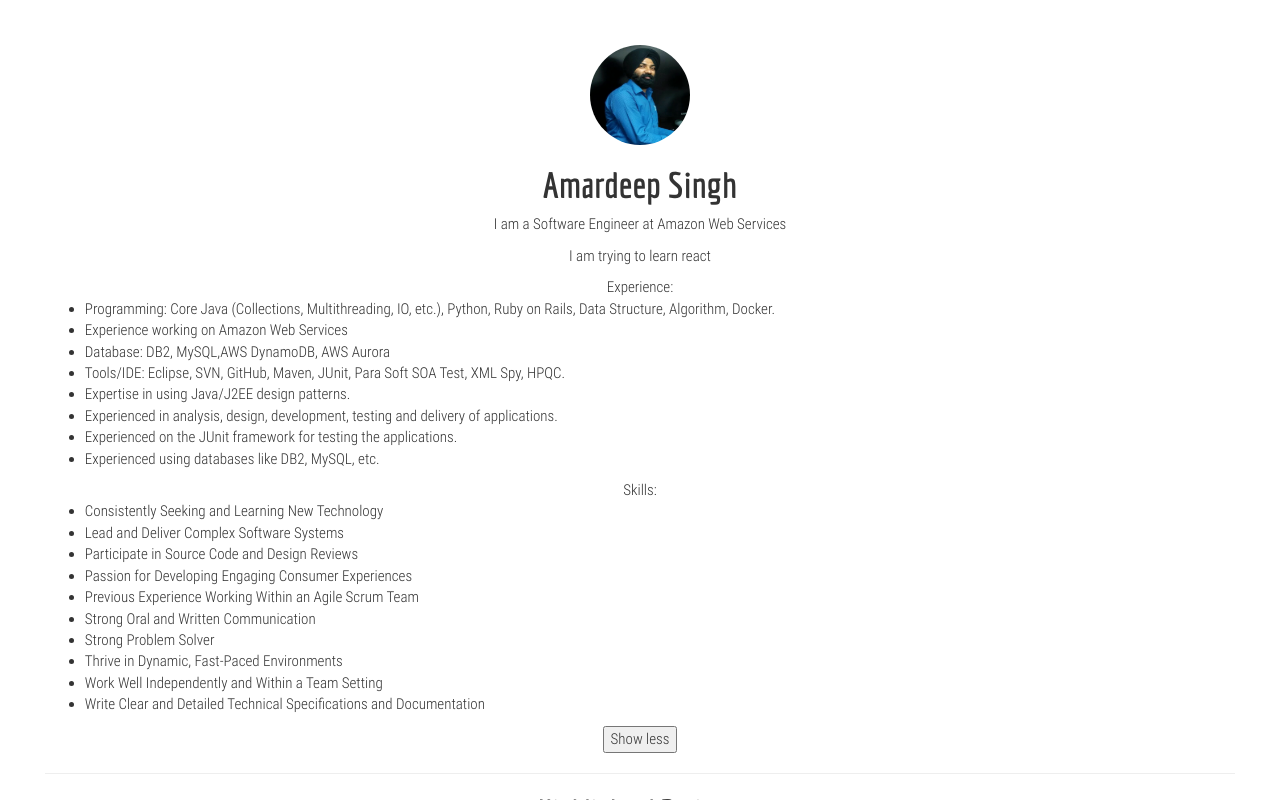
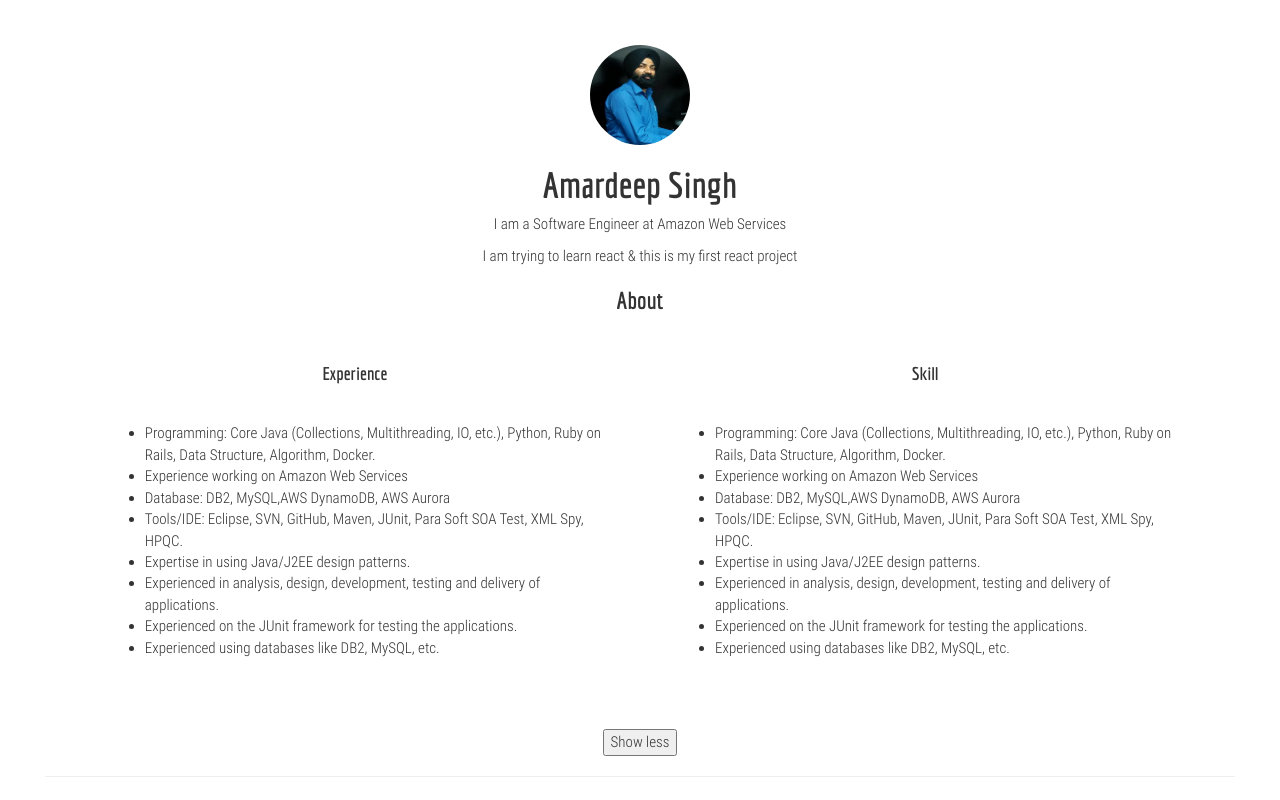
Before and after one commit to amardeep533/Portfolio, a React (Create React App) app: page / in a window 1280 px wide. Both pictures are taken after a click on the button "Read More". Shown: the top 800 px of the page. Built offline with nearby package versions, Linux system fonts and the light colour scheme.

Commit message:
Added new component for About section using css grid, formated code for rest of the files & refactored some code

```diff
--- a/src/App.js
+++ b/src/App.js
@@ -1,70 +1,42 @@
-import React, {Component} from 'react';
-import Projects from './Projects'
-import SocialProfiles from './SocialProfiles';
+import React, { Component } from 'react';
+import Projects from './components/Projects'
+import SocialProfiles from './components/SocialProfiles';
+import About from './components/About'
 import profile from './assets/profile.jpeg';
 
 class App extends Component {
 
-    state = {displayBio: false};
+    state = { displayBio: false };
 
     toggleDisplayBio = () => {
-        this.setState({displayBio:!this.state.displayBio});
+        this.setState({ displayBio: !this.state.displayBio });
     }
 
-    render(){
+    render() {
         return (
             <div>
-                <img src={profile} alt='profile' className='profile'/>
+                <img src={profile} alt='profile' className='profile' />
                 <h1>Amardeep Singh</h1>
                 <p>I am a Software Engineer at Amazon Web Services</p>
-                <p>I am trying to learn react</p>
+                <p>I am trying to learn react & this is my first react project</p>
                 {
                     this.state.displayBio ? (
                         <div>
-                            <p>
-                                Experience:
-                                <div style={{textAlign:'left'}}>
-                                    <ul>
-                                        <li>Programming: Core Java (Collections, Multithreading, IO, etc.), Python, Ruby on Rails, Data Structure, Algorithm, Docker.</li>
-                                        <li>Experience working on Amazon Web Services</li>
-                                        <li>Database: DB2, MySQL,AWS DynamoDB, AWS Aurora</li>
-                                        <li>Tools/IDE: Eclipse, SVN, GitHub, Maven, JUnit, Para Soft SOA Test, XML Spy, HPQC.</li>
-                                        <li>Expertise in using Java/J2EE design patterns.</li>
-                                        <li>Experienced in analysis, design, development, testing and delivery of applications.</li>
-                                        <li>Experienced on the JUnit framework for testing the applications.</li>
-                                        <li>Experienced using databases like DB2, MySQL, etc.</li>
-                                    </ul>
-                                </div>
-                                Skills:
-                                <div style={{textAlign:'left'}}>
-                                    <ul>
-                                        <li>Consistently Seeking and Learning New Technology</li>
-                                        <li>Lead and Deliver Complex Software Systems</li>
-                                        <li>Participate in Source Code and Design Reviews</li>
-                                        <li>Passion for Developing Engaging Consumer Experiences</li>
-                                        <li>Previous Experience Working Within an Agile Scrum Team</li>
-                                        <li>Strong Oral and Written Communication </li>
-                                        <li>Strong Problem Solver</li>
-                                        <li>Thrive in Dynamic, Fast-Paced Environments</li>
-                                        <li>Work Well Independently and Within a Team Setting</li>
-                                        <li>Write Clear and Detailed Technical Specifications and Documentation</li>
-                                    </ul>
-                                </div>
-                            </p>
+                            <About/>
                             <div>
                                 <button onClick={this.toggleDisplayBio}>Show less</button>
                             </div>
                         </div>
                     ) : (
-                        <div>
-                            <button onClick={this.toggleDisplayBio}>Read More</button>
-                        </div>
-                    )
+                            <div>
+                                <button onClick={this.toggleDisplayBio}>Read More</button>
+                            </div>
+                        )
                 }
                 <hr />
-                    <Projects/>
+                <Projects />
                 <hr />
-                    <SocialProfiles/>
+                <SocialProfiles />
             </div>
         )
     }
--- a/src/Title.js
+++ /dev/null
@@ -1 +0,0 @@
-import React, {Component} from 'react';
--- /dev/null
+++ b/src/components/About.js
@@ -0,0 +1,58 @@
+import React, { Component } from 'react';
+import ABOUT from '../data/about'
+
+class AboutSubSection extends Component {
+    render() {
+        const pointsdetails = (
+            <ul>
+                {
+                    this.props.points.map((point) =>
+                        <li key={point.id}>
+                            {point.details}
+                        </li>
+                    )
+                }
+            </ul>
+        );
+        return (
+            <div className='items'>
+                {pointsdetails}
+            </div>
+        );
+    }
+}
+
+class AboutSection extends Component {
+
+    render() {
+        const { title, points } = this.props.aboutsection;
+        console.log('About Section', this.props.aboutsection)
+        return (
+            <div >
+                <h4>{title}</h4>
+                <AboutSubSection points={points} />
+            </div>
+        );
+    }
+}
+
+class About extends Component {
+    render() {
+        return (
+            <div>
+                <h3>About</h3>
+                <div className='containerforabout'>
+                    {
+                        ABOUT.map(ABOUTSECTION => {
+                            return (
+                                <AboutSection key={ABOUTSECTION.id} aboutsection={ABOUTSECTION} />
+                            );
+                        })
+                    }
+                </div>
+            </div>
+        )
+    }
+}
+
+export default About;
--- /dev/null
+++ b/src/components/Projects.js
@@ -0,0 +1,38 @@
+import React, { Component } from 'react';
+import PROJECTS from '../data/projects';
+
+class Project extends Component {
+    render() {
+        const { title, image, description, link } = this.props.project;
+        return (
+            <div style={{ display: 'inline-block', width: 300, margin: 10 }}>
+                <a href={link} rel="noopener">
+                    <h3>{title}</h3>
+                    <img src={image} alt='profile' style={{ width: 200, height: 120 }} />
+                    <p>{description}</p>
+                </a>
+            </div>
+        )
+    }
+}
+
+class Projects extends Component {
+    render() {
+        return (
+            <div>
+                <h2>Highlighted Projects</h2>
+                <div>
+                    {
+                        PROJECTS.map(PROJECT => {
+                            return (
+                                <Project key={PROJECT.id} project={PROJECT} />
+                            );
+                        })
+                    }
+                </div>
+            </div>
+        )
+    }
+}
+
+export default Projects;
--- /dev/null
+++ b/src/components/SocialProfiles.js
@@ -0,0 +1,32 @@
+import React, { Component } from 'react';
+import SOCIAL_PROFILES from '../data/socialProfiles';
+
+class SocialProfile extends Component {
+    render() {
+        const { link, image } = this.props.socialProfile;
+        return (
+            <span >
+                <a href={link} rel="noopener"><img src={image} alt='social-profile' style={{ width: 35, height: 35, margin: 10 }} /></a>
+            </span>
+        )
+    }
+}
+
+class SocialProfiles extends Component {
+    render() {
+        return (
+            <div>
+                <h2>Connect with me!</h2>
+                <div>
+                    {
+                        SOCIAL_PROFILES.map(SOCIAL_PROFILE => {
+                            return <SocialProfile key={SOCIAL_PROFILE.id} socialProfile={SOCIAL_PROFILE} />;
+                        })
+                    }
+                </div>
+            </div>
+        )
+    }
+}
+
+export default SocialProfiles;
--- /dev/null
+++ b/src/data/about.js
@@ -0,0 +1,82 @@
+
+
+const ABOUT = [
+    {
+        id: 1,
+        title: 'Experience',
+        points: [
+            {
+                id: 1,
+                details: 'Programming: Core Java (Collections, Multithreading, IO, etc.), Python, Ruby on Rails, Data Structure, Algorithm, Docker.'
+            },
+            {
+                id: 2,
+                details: 'Experience working on Amazon Web Services'
+            },
+            {
+                id: 3,
+                details: 'Database: DB2, MySQL,AWS DynamoDB, AWS Aurora'
+            },
+            {
+                id: 4,
+                details: 'Tools/IDE: Eclipse, SVN, GitHub, Maven, JUnit, Para Soft SOA Test, XML Spy, HPQC.'
+            },
+            {
+                id: 5,
+                details: 'Expertise in using Java/J2EE design patterns.'
+            },
+            {
+                id: 6,
+                details: 'Experienced in analysis, design, development, testing and delivery of applications.'
+            },
+            {
+                id: 7,
+                details: 'Experienced on the JUnit framework for testing the applications.'
+            },
+            {
+                id: 8,
+                details: 'Experienced using databases like DB2, MySQL, etc.'
+            }
+        ]
+    },
+    {
+        id: 2,
+        title: 'Skill',
+        points: [
+            {
+                id: 1,
+                details: 'Programming: Core Java (Collections, Multithreading, IO, etc.), Python, Ruby on Rails, Data Structure, Algorithm, Docker.'
+            },
+            {
+                id: 2,
+                details: 'Experience working on Amazon Web Services'
+            },
+            {
+                id: 3,
+                details: 'Database: DB2, MySQL,AWS DynamoDB, AWS Aurora'
+            },
+            {
+                id: 4,
+                details: 'Tools/IDE: Eclipse, SVN, GitHub, Maven, JUnit, Para Soft SOA Test, XML Spy, HPQC.'
+            },
+            {
+                id: 5,
+                details: 'Expertise in using Java/J2EE design patterns.'
+            },
+            {
+                id: 6,
+                details: 'Experienced in analysis, design, development, testing and delivery of applications.'
+            },
+            {
+                id: 7,
+                details: 'Experienced on the JUnit framework for testing the applications.'
+            },
+            {
+                id: 8,
+                details: 'Experienced using databases like DB2, MySQL, etc.'
+            }
+        ]
+    }
+]
+
+export default ABOUT;
--- a/src/data/projects.js
+++ b/src/data/projects.js
@@ -5,22 +5,22 @@ import project3 from '../assets/project3.png'
 
 const PROJECTS = [
     {
-        id:1,
-        title: 'GolangOnAWS',
+        id: 1,
+        title: 'Golang On AWS',
         description: 'AWS SDK for Java Developer Guide',
         link: 'https://github.com/amardeep533/aws-doc-sdk-examples',
         image: project1
     },
     {
-        id:2,
-        title: 'OpenApplicationWithVoiceOnMac',
+        id: 2,
+        title: 'Open Application With Voice On Mac',
         description: 'Open apps with voice',
         link: 'https://github.com/amardeep533/OpenApplicationWithVoiceOnMac',
         image: project2
     },
     {
-        id:3,
-        title: 'Android sensor app',
+        id: 3,
+        title: 'Android Sensor App',
         description: 'Change image with a hand waive on android',
         link: 'https://github.com/amardeep533/SensorApp',
         image: project3
--- a/src/index.css
+++ b/src/index.css
@@ -1,27 +1,44 @@
 @font-face {
     font-family: RobotoCondensed;
-    src: url(assets/roboto-condensed.light.ttf);
+    src        : url(assets/roboto-condensed.light.ttf);
     font-weight: 800;
 }
 
-@font-face{
+@font-face {
     font-family: EconomicaBold;
-    src: url(assets/economica-bold.ttf);
+    src        : url(assets/economica-bold.ttf);
 }
 
 body {
-    text-align: center;
-    font-size: 15px;
-    padding: 3.5%;
+    text-align : center;
+    font-size  : 15px;
+    padding    : 3.5%;
     font-family: 'RobotoCondensed';
 }
 
-h1,h2,h3,h4,h5 {
+h1,
+h2,
+h3,
+h4,
+h5 {
     font-family: 'EconomicaBold';
 }
 
 .profile {
-    width: 100px;
-    height: 100px;
+    width        : 100px;
+    height       : 100px;
     border-radius: 100px;
 }
+
+.containerforabout {
+    display              : grid;
+    padding              : 30px;
+    text-align           : center;
+    grid-template-columns: auto auto;
+    grid-column-gap      : 10px;
+}
+
+.items {
+    padding         : 30px;
+    text-align      : left;
+}
```
Also changed, not shown: src/SocialProfiles.js (deleted, +0 -35 lines).
